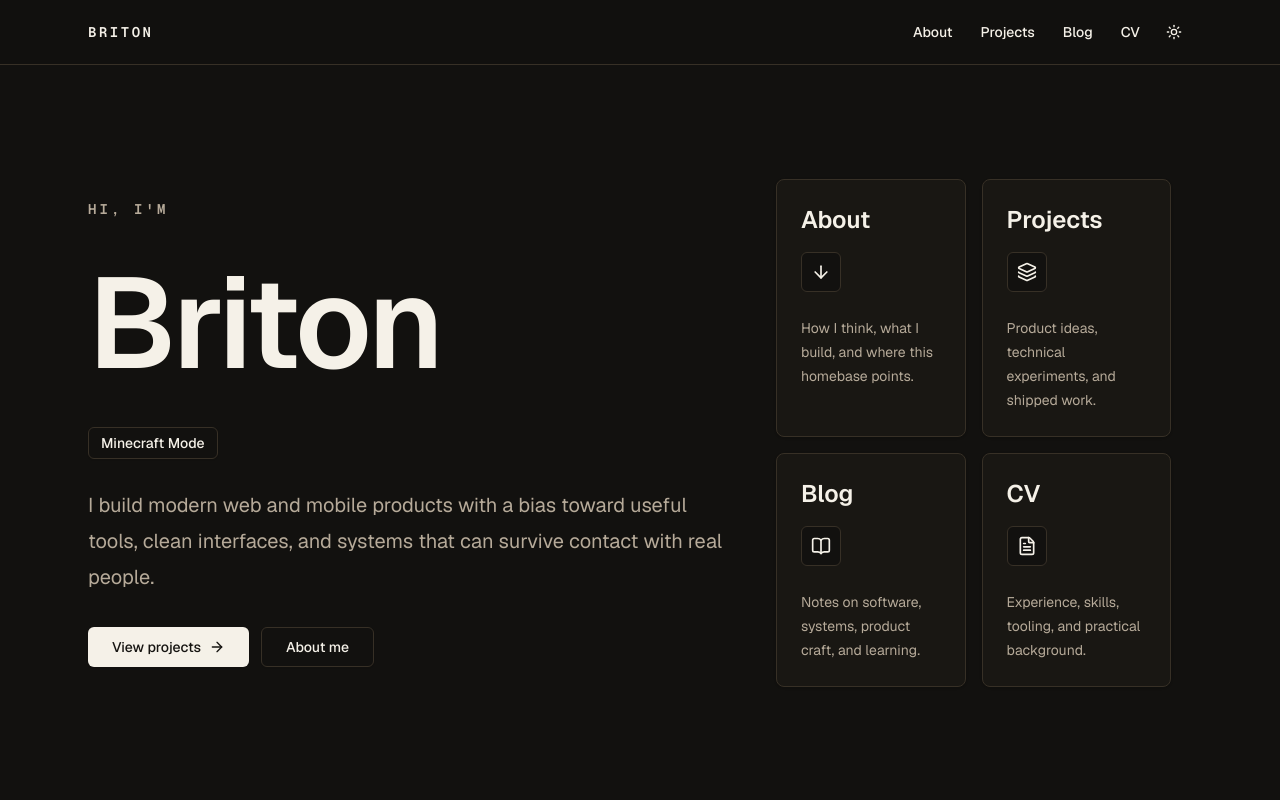
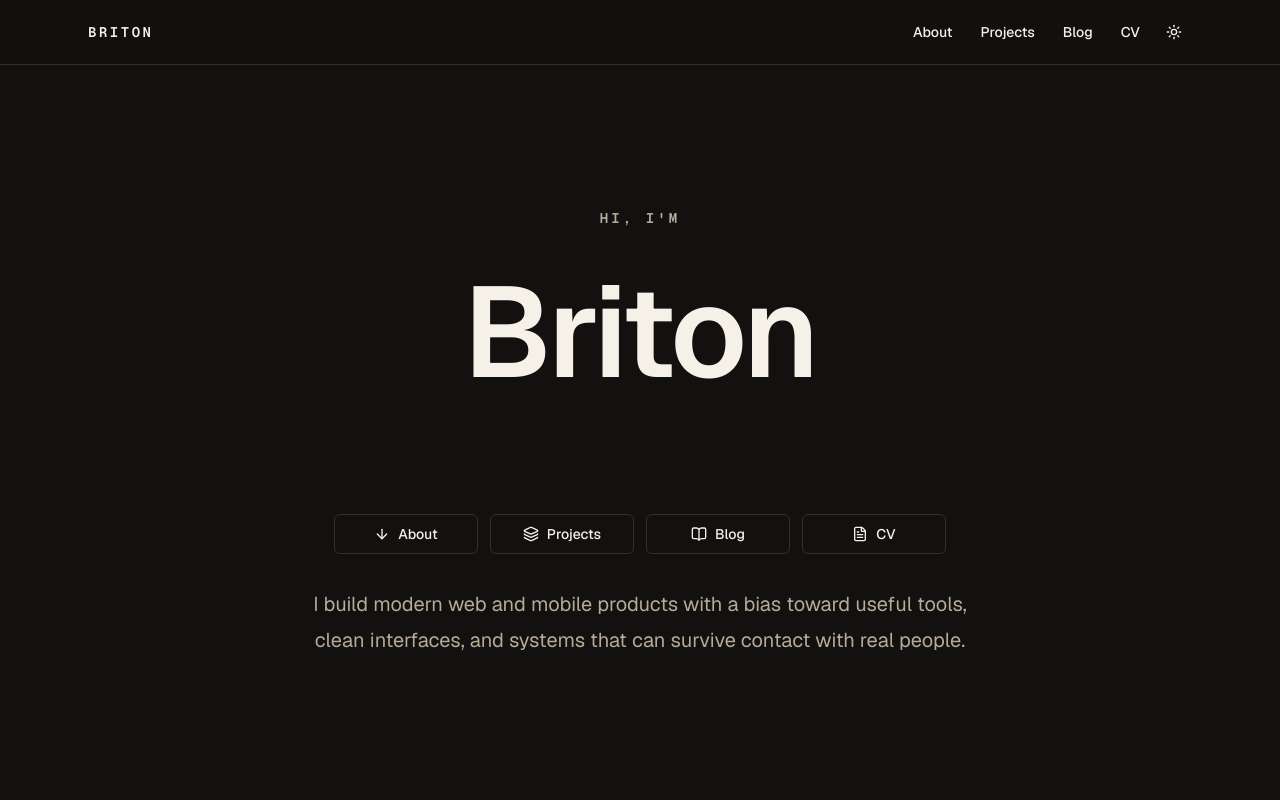
Before and after one commit to IAmUser4574/portfolio, a Next.js app: page / in a window 1280 px wide. Shown: the top 800 px of the page. Built offline with nearby package versions, Linux system fonts and the light colour scheme.

Commit message:
feat: layout improvements, hidden accordion for minecraft mode

```diff
--- a/app/page.tsx
+++ b/app/page.tsx
@@ -1,6 +1,5 @@
 import {
   ArrowDown,
-  ArrowRight,
   BookOpen,
   BriefcaseBusiness,
   FileText,
@@ -12,7 +11,6 @@ import Link from "next/link";
 import { MinecraftName } from "@/components/minecraft-name";
 import { PageShell } from "@/components/page-shell";
 import { Button } from "@/components/ui/button";
-import { Card, CardContent, CardHeader, CardTitle } from "@/components/ui/card";
 
 const homeTiles = [
   {
@@ -44,53 +42,46 @@ const homeTiles = [
 export default function Home() {
   return (
     <PageShell>
-      <section className="mx-auto grid min-h-[calc(100vh-4rem)] w-full max-w-6xl content-center gap-12 px-4 py-16 sm:px-6 lg:grid-cols-[1.05fr_0.95fr] lg:py-20">
-        <div className="flex flex-col justify-center">
+      <section className="mx-auto flex min-h-[calc(100vh-4rem)] w-full max-w-6xl flex-col items-center justify-center px-4 py-16 text-center sm:px-6 lg:py-20">
+        <div className="flex w-full flex-col items-center">
           <p className="font-mono text-sm font-semibold uppercase tracking-[0.22em] text-muted-foreground">
             Hi, I&apos;m
           </p>
           <MinecraftName />
-          <p className="mt-7 max-w-2xl text-xl leading-9 text-muted-foreground">
+
+          <div className="mt-8 flex w-full flex-wrap justify-center gap-3">
+            {homeTiles.map((tile) => {
+              const Icon = tile.icon;
+
+              return (
+                <Button
+                  key={tile.title}
+                  asChild
+                  variant="outline"
+                  size="lg"
+                  className="min-w-36 transition-all hover:-translate-y-0.5 hover:border-foreground hover:shadow-md"
+                >
+                  {tile.href.startsWith("#") ? (
+                    <a href={tile.href}>
+                      <Icon />
+                      {tile.title}
+                    </a>
+                  ) : (
+                    <Link href={tile.href}>
+                      <Icon />
+                      {tile.title}
+                    </Link>
+                  )}
+                </Button>
+              );
+            })}
+          </div>
+
+          <p className="mt-8 max-w-2xl text-xl leading-9 text-muted-foreground">
             I build modern web and mobile products with a bias toward useful
             tools, clean interfaces, and systems that can survive contact with
             real people.
           </p>
-          <div className="mt-8 flex flex-wrap gap-3">
-            <Button asChild size="lg">
-              <Link href="/projects">
-                View projects
-                <ArrowRight />
-              </Link>
-            </Button>
-            <Button asChild variant="outline" size="lg">
-              <Link href="#about">About me</Link>
-            </Button>
-          </div>
-        </div>
-
-        <div className="grid grid-cols-2 gap-3 sm:gap-4">
-          {homeTiles.map((tile) => {
-            const Icon = tile.icon;
-            const TileWrapper = tile.href.startsWith("#") ? "a" : Link;
-
-            return (
-              <TileWrapper key={tile.title} href={tile.href} className="group">
-                <Card className="h-full min-h-44 overflow-hidden rounded-lg border bg-card transition-all duration-300 hover:-translate-y-1 hover:border-foreground hover:shadow-xl focus-visible:outline-none focus-visible:ring-4 focus-visible:ring-ring/30">
-                  <CardHeader className="flex-row items-start justify-between gap-4">
-                    <CardTitle className="text-2xl">{tile.title}</CardTitle>
-                    <span className="flex size-10 items-center justify-center rounded-md border bg-background transition-colors group-hover:bg-foreground group-hover:text-background">
-                      <Icon className="size-5" />
-                    </span>
-                  </CardHeader>
-                  <CardContent>
-                    <p className="text-sm leading-6 text-muted-foreground">
-                      {tile.description}
-                    </p>
-                  </CardContent>
-                </Card>
-              </TileWrapper>
-            );
-          })}
         </div>
       </section>
 
--- a/components/minecraft-name.tsx
+++ b/components/minecraft-name.tsx
@@ -2,6 +2,7 @@
 
 import type { CSSProperties } from "react";
 import { useState } from "react";
+import { ChevronDown } from "lucide-react";
 import Image from "next/image";
 
 import { Button } from "@/components/ui/button";
@@ -9,7 +10,7 @@ import { cn } from "@/lib/utils";
 
 const splashPhrases = [
   { text: "Planes, Trains, and Automobiles", weight: 100 },
-  { text: "Batteries not included!", weight: 100 },
+  { text: "The Social Network > The King's Speech", weight: 50 },
   { text: "It was his hat, Mr. Krabs. He was number one!", weight: 100 },
   { text: "Han shot first and Lucas covered it up", weight: 100 },
   { text: "AAAHHHH LET ME OUT OF HERE!!!!", weight: 5 },
@@ -50,13 +51,13 @@ export function MinecraftName() {
   }
 
   return (
-    <div className="mt-4 inline-flex flex-col items-start gap-4">
+    <div className="mt-4 inline-flex flex-col items-center gap-4">
       <div className="relative h-[8.5rem] w-[min(92vw,34rem)] sm:h-[10.5rem] sm:w-[min(84vw,42rem)] lg:h-[11rem] lg:w-[40rem]">
         <h1 aria-label="Briton" className="absolute inset-0">
           <span
             aria-hidden="true"
             className={cn(
-              "absolute left-0 top-1/2 -translate-y-1/2 text-7xl font-semibold tracking-tight text-foreground transition-all duration-500 ease-out sm:text-8xl lg:text-9xl",
+              "absolute left-1/2 top-1/2 -translate-x-1/2 -translate-y-1/2 text-7xl font-semibold tracking-tight text-foreground transition-all duration-500 ease-out sm:text-8xl lg:text-9xl",
               enabled && "-translate-y-[45%] scale-95 opacity-0",
             )}
           >
@@ -65,7 +66,7 @@ export function MinecraftName() {
           <span
             aria-hidden="true"
             className={cn(
-              "absolute left-0 top-1/2 block w-full -translate-y-1/2 scale-95 opacity-0 transition-all duration-500 ease-out",
+              "absolute left-1/2 top-1/2 block w-full -translate-x-1/2 -translate-y-1/2 scale-95 opacity-0 transition-all duration-500 ease-out",
               enabled && "scale-100 opacity-100",
             )}
           >
@@ -92,6 +93,12 @@ export function MinecraftName() {
         </span>
       </div>
 
+      <details className="group ml-auto w-44 rounded-lg border bg-card/70 text-left opacity-0 shadow-sm transition-opacity duration-300 hover:opacity-100 focus-within:opacity-100">
+        <summary className="flex cursor-pointer list-none items-center justify-between gap-3 px-4 py-3 text-sm font-medium transition-colors hover:bg-muted/60 [&::-webkit-details-marker]:hidden">
+          Fun Zone
+          <ChevronDown className="size-4 transition-transform group-open:rotate-180" />
+        </summary>
+        <div className="flex justify-end border-t px-4 py-3">
           <Button
             type="button"
             variant={enabled ? "default" : "outline"}
@@ -99,8 +106,10 @@ export function MinecraftName() {
             aria-pressed={enabled}
             onClick={toggleMinecraftMode}
           >
-        Minecraft Mode
+            {enabled ? "Boring Mode" : "Minecraft Mode"}
           </Button>
+        </div>
+      </details>
     </div>
   );
 }
```
Lines whose indentation alone changed are shown as unchanged.
